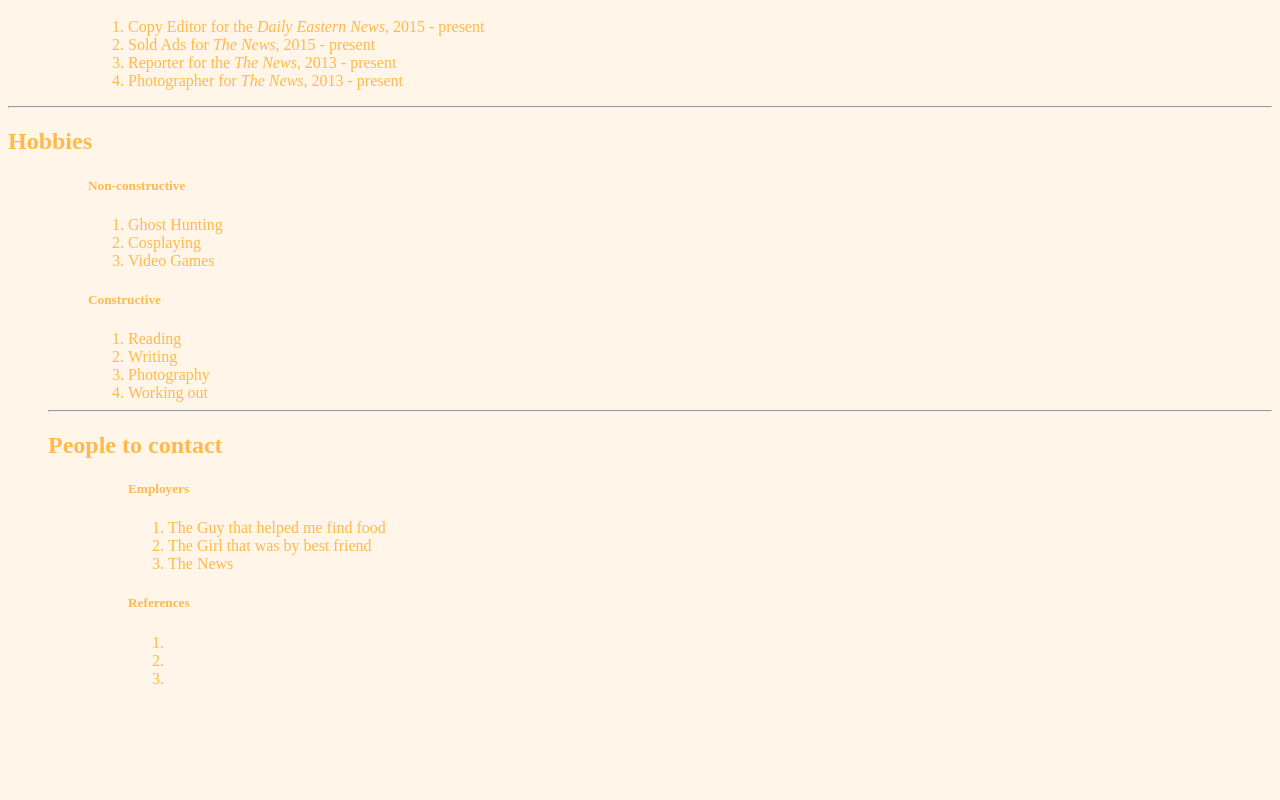
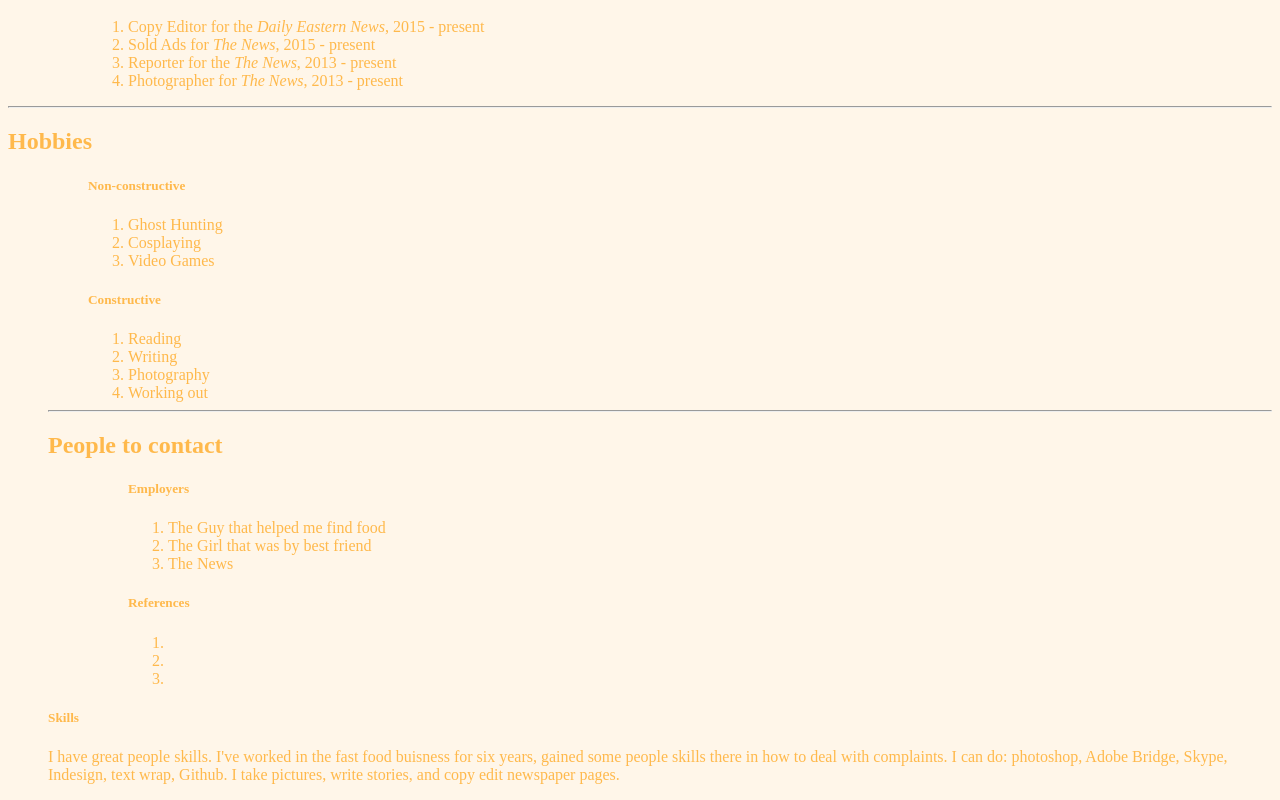
Before and after one commit to LuXMavis/Portfolio-, a plain HTML site: page resume.html in a window 1280 px wide. Shown: the part 656-1456 px from the top of the page. Before the commit the page ends 1360 px from the top, so only its background shows below. Drawn offline with Linux system fonts and the light colour scheme.

Commit message:
Update resume.html

```diff
--- a/resume.html
+++ b/resume.html
@@ -64,5 +64,13 @@ Email: lizdowellphotography@gmail.com
 	<li></li>
 </ul>
 </ol>
+<h5 class="time">Skills</h5>
+<p>
+	I have great people skills. I've worked in the fast food buisness for six years,
+	gained some people skills there in how to deal with complaints.
+	I can do: photoshop, Adobe Bridge, Skype, Indesign, text wrap, Github.
+	I take pictures, write stories, and copy edit newspaper pages.
+
+</p>
 </body>
 </html>
```
